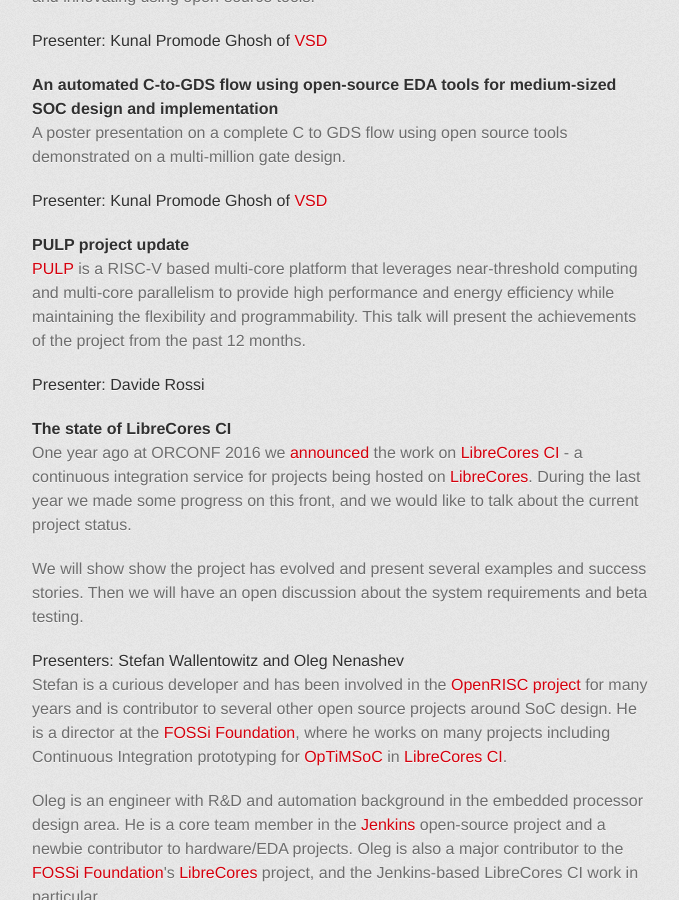
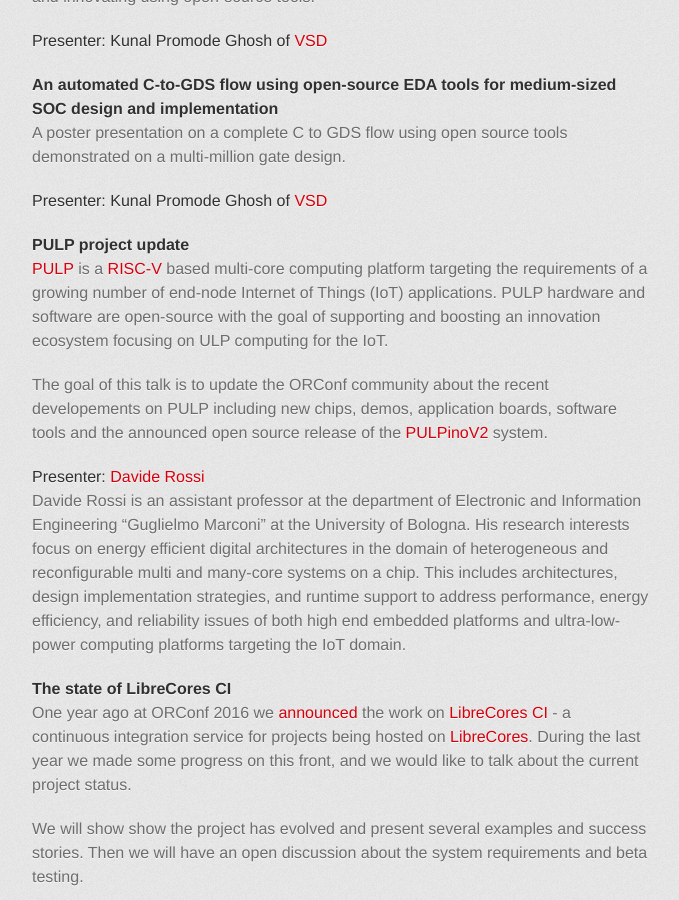
Before and after one commit to fossi-foundation/orconf, a Jekyll site: the page index.html, which Jekyll copies as it is, in a window 1280 px wide and 900 px high, scrolled down 2922 px. Shown: the whole window, without its empty margins (298-977 px from the left). Built offline with Jekyll 4.4.1, drawn with Linux system fonts in a browser that asks for light colours; some web fonts are replaced.

Commit message:
Add Davide's updated summary

```diff
--- a/index.html
+++ b/index.html
@@ -235,23 +235,35 @@
 	    <a name="pulp" class="anchor" href="#pulp"><span class="octicon octicon-link"></span>
             </a>PULP project update</h4>
           <p>
-	    <a href="http://www.pulp-platform.org/" target="_blank">PULP</a> is a RISC-V
-	    based multi-core platform that leverages near-threshold computing
-	    and multi-core parallelism to provide high performance and energy efficiency while
-	    maintaining the flexibility and programmability. This talk will present the achievements
-	    of the project from the past 12 months.
+	    <a href="http://www.pulp-platform.org/" target="_blank">PULP</a> is a
+	    <a href="https://riscv.org/" target="_blank">RISC-V</a> based multi-core computing platform
+	    targeting the requirements of a
+	    growing number of end-node Internet of Things (IoT) applications. PULP hardware and
+	    software are open-source with the goal of supporting and boosting an innovation ecosystem
+	    focusing on ULP computing for the IoT.
 	  </p>
-          <h5>Presenter: <a name="pulppresenter" class="anchor" href="#pulppresenter"><span class="octicon octicon-link"></span>
-            </a>Davide Rossi</h5>
-          <p>
+	  <p>
+	    The goal of this talk is to update the ORConf community about the recent developements on
+	    PULP including new chips, demos, application boards, software tools and the announced open
+	    source release of the <a href="http://www.pulp-platform.org/release-plan/" target="_blank">PULPinoV2</a>
+	    system.
 	  </p>
-
+	  <h5>Presenter: <a name="davide" class="anchor" href="#davide"><span class="octicon octicon-link"></span>
+	    </a><a href="https://www.linkedin.com/in/davide-rossi-23003423" target="_blank">Davide Rossi</a></h5>
+	  <p>
+	    Davide Rossi is an assistant professor at the department of Electronic and Information Engineering
+	    “Guglielmo Marconi” at the University of Bologna. His research interests focus on energy efficient
+	    digital architectures in the domain of heterogeneous and reconfigurable multi and many-core systems
+	    on a chip. This includes architectures, design implementation strategies, and runtime support to
+	    address performance, energy efficiency, and reliability issues of both high end embedded platforms
+	    and ultra-low-power computing platforms targeting the IoT domain.
+	  </p>
 
 	  <h4>
 	    <a name="lcci" class="anchor" href="#lcci"><span class="octicon octicon-link"></span>
             </a>The state of LibreCores CI</h4>
           <p>
-	    One year ago at ORCONF 2016 we <a href="2016/#jenkins">announced</a> the work on
+	    One year ago at ORConf 2016 we <a href="2016/#jenkins">announced</a> the work on
 	    <a href="https://www.librecores.org/static/librecores-ci" target="_blank">LibreCores CI</a>
 	    - a continuous integration service for projects being hosted on
 	    <a href="https://librecores.org" target="_blank">LibreCores</a>. During the last
```
